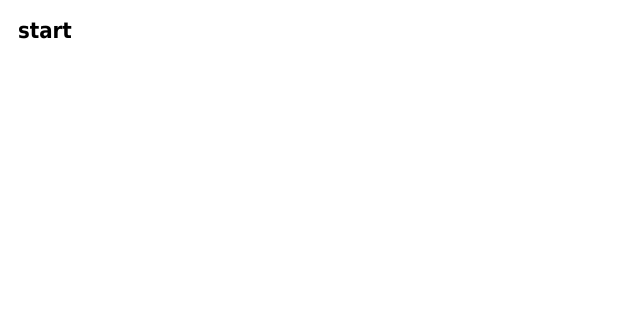
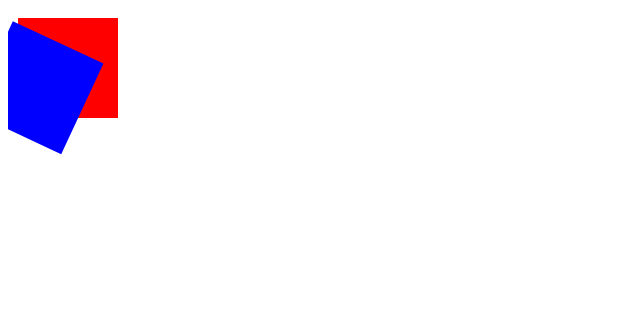
Before and after one commit to Krillitane/Sololearn-, a plain HTML site: page index.html in a window 1280 px wide. Shown: the whole page, without its empty margins (0-640 px from the left). Drawn offline with Linux system fonts and the light colour scheme.

Commit message:
Update index.html

```diff
--- a/index.html
+++ b/index.html
@@ -6,9 +6,13 @@
     <script>
         var c=document.getElementById("canvas1");
         var ctx=c.getContext("2d");
-        ctx.font="bold 22px Tahoma";
-        ctx.textAlign="start";
-        ctx.fillText("start", 10, 30);
+        ctx.fillStyle = "#FF0000";
+        ctx.fillRect(10,10, 100, 100);
+
+        ctx.rotate( (Math.PI / 180) * 25);  //rotate 25 degrees.
+
+        ctx.fillStyle = "#0000FF";
+        ctx.fillRect(10,10, 100, 100);
     </script>
     </body>
 </html>
```
